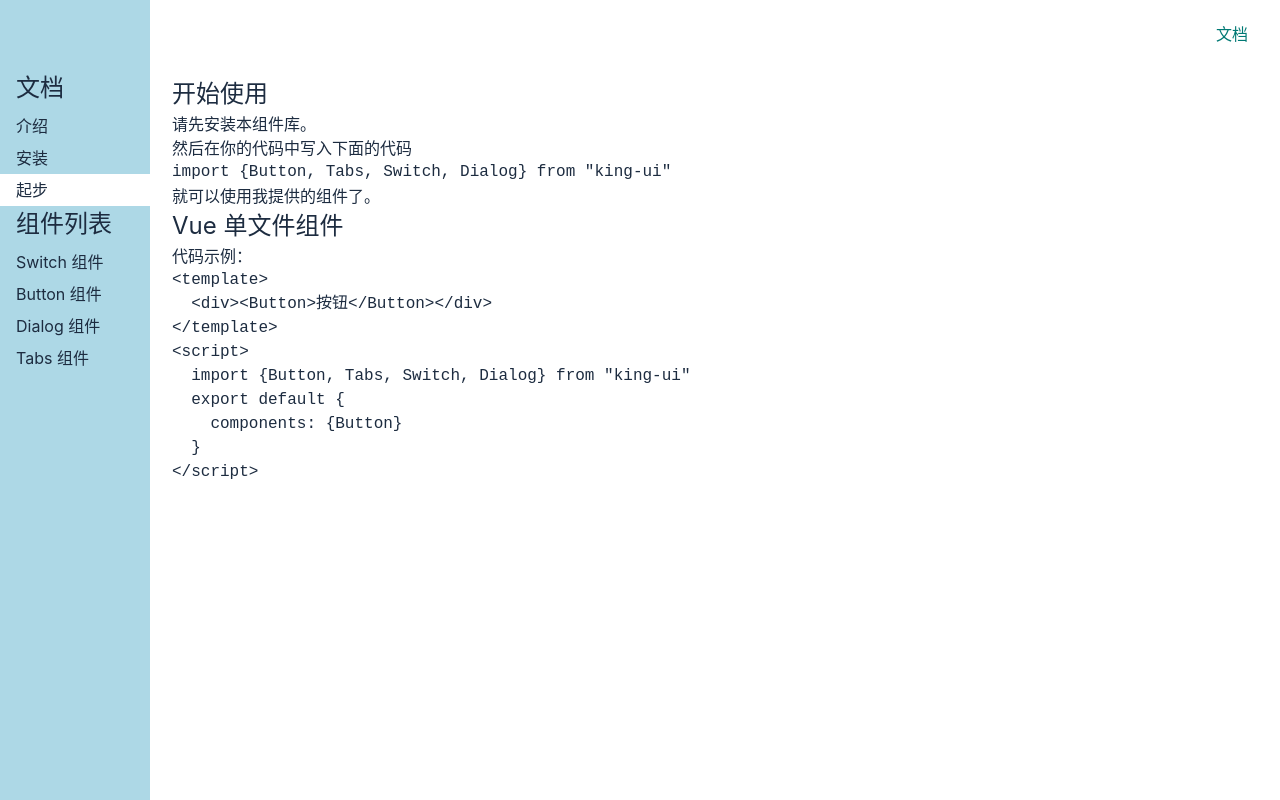
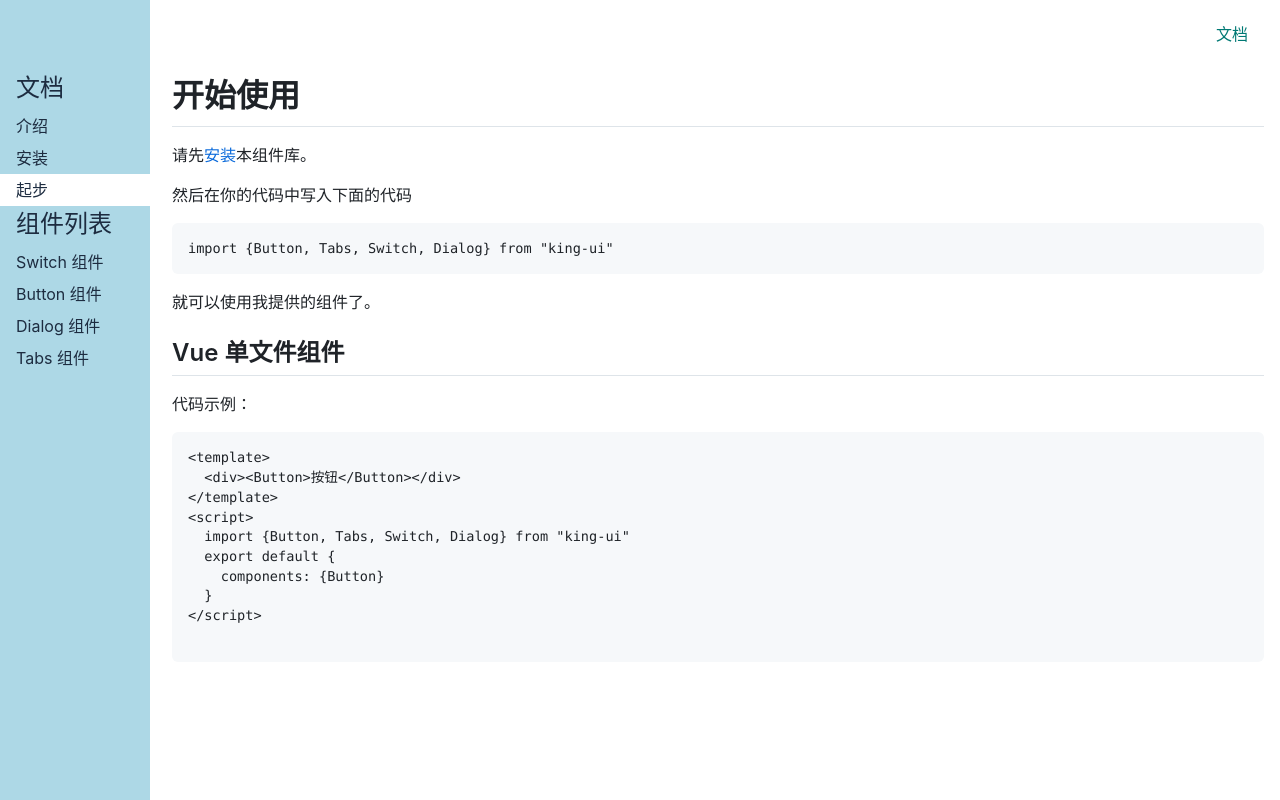
Before and after one commit to biggeryao/dy-ui, a Vue app: page /#/doc/get-start in a window 1280 px wide. Built offline with nearby package versions, Linux system fonts and the light colour scheme.

Commit message:
优化css样式

```diff
--- a/package.json
+++ b/package.json
@@ -6,7 +6,7 @@
     "build": "vite build"
   },
   "dependencies": {
-
+    "github-markdown-css": "^4.0.0",
     "vue": "^3.0.0-rc.1",
     "vue-router": "4.0.0-beta.3"
   },
--- a/src/main.ts
+++ b/src/main.ts
@@ -3,6 +3,7 @@ import {createApp} from 'vue';
 import App from './App.vue';
 import './index.scss';
 import {router} from './router';
+import 'github-markdown-css'
 
 const app = createApp(App);
 app.use(router);
--- a/src/views/GetStart.vue
+++ b/src/views/GetStart.vue
@@ -1,5 +1,5 @@
 <template>
-  <article>
+  <article class="markdown-body">
     <h1>
       开始使用
     </h1>
--- a/src/views/Install.vue
+++ b/src/views/Install.vue
@@ -1,5 +1,5 @@
 <template>
-  <article>
+  <article class="markdown-body">
     <h1>安装</h1>
     <p>打开终端运行下列命令：</p>
     <pre><code>npm install king-ui</code></pre>
@@ -7,7 +7,7 @@
     <pre><code>yarn add king-ui</code></pre>
 
     <p>
-      下一节：<a href="#/doc/get-started">开始使用</a>
+      下一节：<a href="#/doc/get-start">开始使用</a>
     </p>
   </article>
 </template>
--- a/src/views/Intro.vue
+++ b/src/views/Intro.vue
@@ -1,5 +1,5 @@
 <template>
-  <article>
+  <article class="markdown-body">
     <h1>介绍</h1>
     <p>King UI 是一款基于 Vue 3 和 TypeScript 的 UI 组件库。</p>
     <p>这款组件库其实是我为了总结自己这几年的技术经验而写的，全程亲手编写，尽量不采用第三方库，包括你现在看到的这个官网也几乎都是我自己写的。</p>
```
Also changed, not shown: 1 other file (tests, documents, lock files or other folders).
